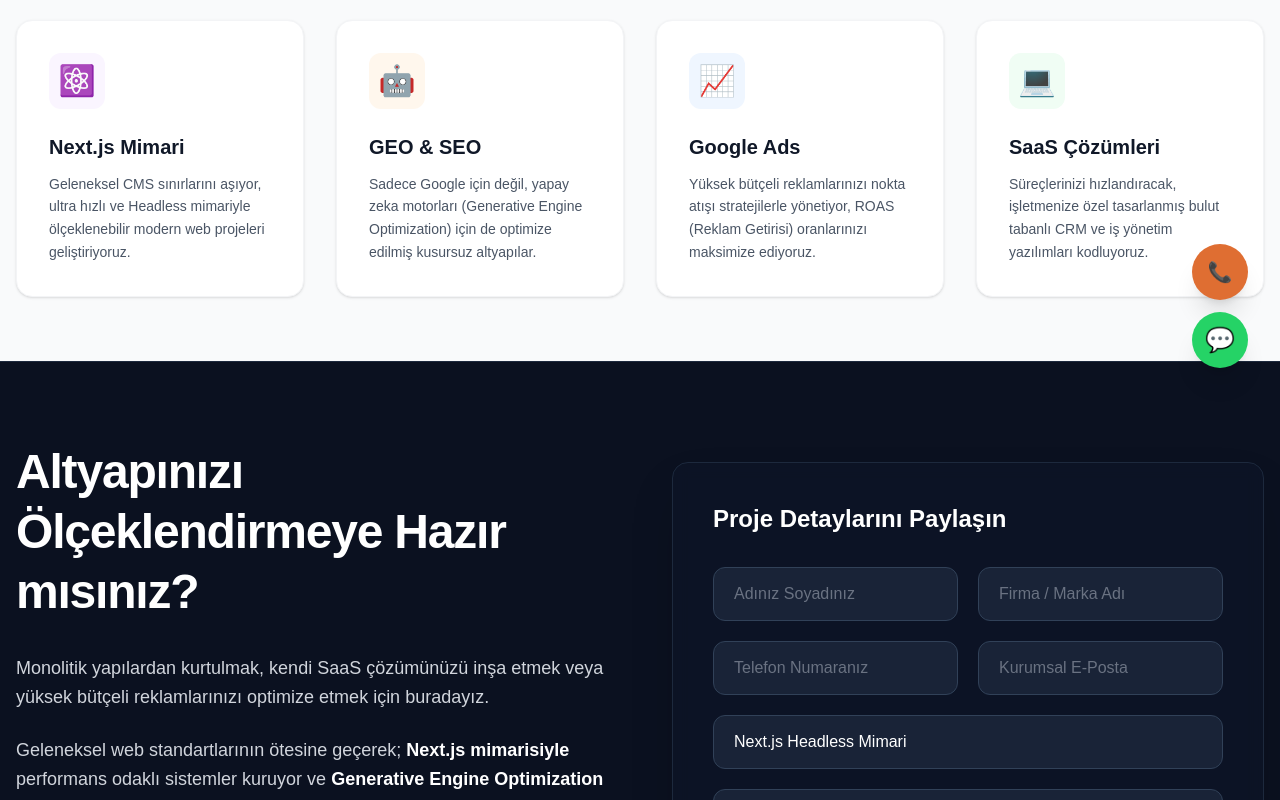
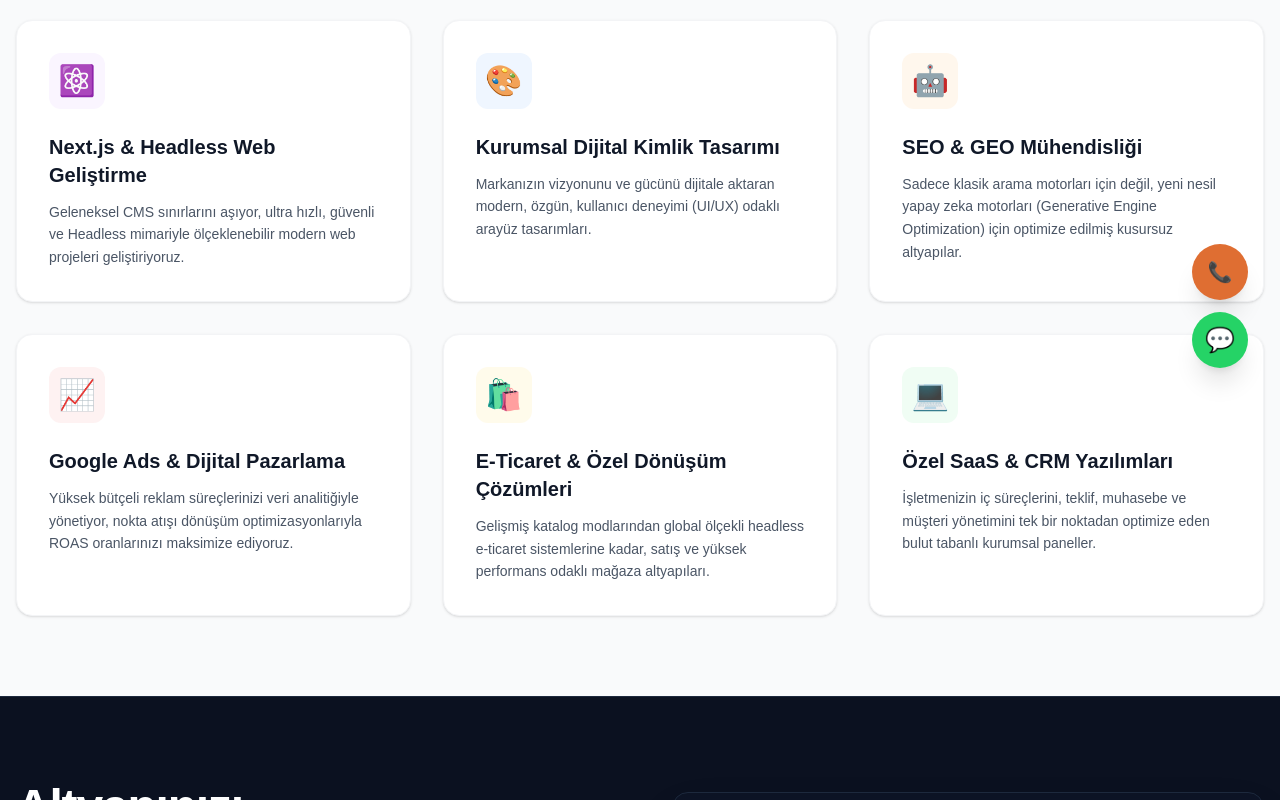
Before and after one commit to elamedya-sudo/webtasarimiyapanfirmalar, a Next.js app: page / in a window 1280 px wide. Shown: the part 400-1200 px from the top of the page. Built offline with nearby package versions, Linux system fonts and the light colour scheme.

Commit message:
6li kurumsal hizmet yapisi ve form senkronizasyonu saglandi

```diff
--- a/app/page.tsx
+++ b/app/page.tsx
@@ -1,7 +1,6 @@
 'use client';
 
 import { useState } from 'react';
-import Link from 'next/link';
 
 export default function HomePage() {
   const [loading, setLoading] = useState(false);
@@ -10,7 +9,7 @@ export default function HomePage() {
     company: '',
     phone: '',
     email: '',
-    service: 'Next.js Headless Mimari',
+    service: 'Next.js & Headless Web Geliştirme',
     message: '',
   });
 
@@ -27,7 +26,14 @@ export default function HomePage() {
 
       if (res.ok) {
         alert('Talebiniz başarıyla alındı. Ekibimiz sizinle iletişime geçecektir.');
-        setFormData({ name: '', company: '', phone: '', email: '', service: 'Next.js Headless Mimari', message: '' });
+        setFormData({
+          name: '',
+          company: '',
+          phone: '',
+          email: '',
+          service: 'Next.js & Headless Web Geliştirme',
+          message: ''
+        });
       } else {
         alert('Bir hata oluştu, lütfen tekrar deneyin.');
       }
@@ -41,8 +47,8 @@ export default function HomePage() {
   return (
     <div className="min-h-screen bg-gray-50">
 
-      {/* 1. KAHRAMAN (HERO) ALANI VE KUTULU HİZMETLER */}
-      <section className="pt-24 pb-16 px-4">
+      {/* 1. KAHRAMAN (HERO) ALANI VE 6'LI HİZMET KUTULARI */}
+      <section className="pt-24 pb-20 px-4">
         <div className="container mx-auto max-w-7xl">
 
           {/* Üst Başlık */}
@@ -55,62 +61,85 @@ export default function HomePage() {
             </p>
           </div>
 
-          {/* Kutulu Alanlar (Hizmet Kartları) */}
-          <div className="grid grid-cols-1 md:grid-cols-2 lg:grid-cols-4 gap-8">
+          {/* Orijinal 6'lı Kutulu Alanlar */}
+          <div className="grid grid-cols-1 md:grid-cols-2 lg:grid-cols-3 gap-8">
+
             {/* Kutu 1 */}
             <div className="bg-white p-8 rounded-2xl shadow-sm hover:shadow-xl transition-all duration-300 border border-gray-100 group">
               <div className="w-14 h-14 bg-purple-50 rounded-xl flex items-center justify-center text-3xl mb-6 group-hover:scale-110 transition-transform">
                 ⚛️
               </div>
-              <h3 className="text-xl font-bold text-gray-900 mb-3">Next.js Mimari</h3>
+              <h3 className="text-xl font-bold text-gray-900 mb-3">Next.js & Headless Web Geliştirme</h3>
               <p className="text-gray-600 text-sm leading-relaxed">
-                Geleneksel CMS sınırlarını aşıyor, ultra hızlı ve Headless mimariyle ölçeklenebilir modern web projeleri geliştiriyoruz.
+                Geleneksel CMS sınırlarını aşıyor, ultra hızlı, güvenli ve Headless mimariyle ölçeklenebilir modern web projeleri geliştiriyoruz.
               </p>
             </div>
 
             {/* Kutu 2 */}
             <div className="bg-white p-8 rounded-2xl shadow-sm hover:shadow-xl transition-all duration-300 border border-gray-100 group">
-              <div className="w-14 h-14 bg-orange-50 rounded-xl flex items-center justify-center text-3xl mb-6 group-hover:scale-110 transition-transform">
-                🤖
+              <div className="w-14 h-14 bg-blue-50 rounded-xl flex items-center justify-center text-3xl mb-6 group-hover:scale-110 transition-transform">
+                🎨
               </div>
-              <h3 className="text-xl font-bold text-gray-900 mb-3">GEO & SEO</h3>
+              <h3 className="text-xl font-bold text-gray-900 mb-3">Kurumsal Dijital Kimlik Tasarımı</h3>
               <p className="text-gray-600 text-sm leading-relaxed">
-                Sadece Google için değil, yapay zeka motorları (Generative Engine Optimization) için de optimize edilmiş kusursuz altyapılar.
+                Markanızın vizyonunu ve gücünü dijitale aktaran modern, özgün, kullanıcı deneyimi (UI/UX) odaklı arayüz tasarımları.
               </p>
             </div>
 
             {/* Kutu 3 */}
             <div className="bg-white p-8 rounded-2xl shadow-sm hover:shadow-xl transition-all duration-300 border border-gray-100 group">
-              <div className="w-14 h-14 bg-blue-50 rounded-xl flex items-center justify-center text-3xl mb-6 group-hover:scale-110 transition-transform">
-                📈
+              <div className="w-14 h-14 bg-orange-50 rounded-xl flex items-center justify-center text-3xl mb-6 group-hover:scale-110 transition-transform">
+                🤖
               </div>
-              <h3 className="text-xl font-bold text-gray-900 mb-3">Google Ads</h3>
+              <h3 className="text-xl font-bold text-gray-900 mb-3">SEO & GEO Mühendisliği</h3>
               <p className="text-gray-600 text-sm leading-relaxed">
-                Yüksek bütçeli reklamlarınızı nokta atışı stratejilerle yönetiyor, ROAS (Reklam Getirisi) oranlarınızı maksimize ediyoruz.
+                Sadece klasik arama motorları için değil, yeni nesil yapay zeka motorları (Generative Engine Optimization) için optimize edilmiş kusursuz altyapılar.
               </p>
             </div>
 
             {/* Kutu 4 */}
             <div className="bg-white p-8 rounded-2xl shadow-sm hover:shadow-xl transition-all duration-300 border border-gray-100 group">
+              <div className="w-14 h-14 bg-red-50 rounded-xl flex items-center justify-center text-3xl mb-6 group-hover:scale-110 transition-transform">
+                📈
+              </div>
+              <h3 className="text-xl font-bold text-gray-900 mb-3">Google Ads & Dijital Pazarlama</h3>
+              <p className="text-gray-600 text-sm leading-relaxed">
+                Yüksek bütçeli reklam süreçlerinizi veri analitiğiyle yönetiyor, nokta atışı dönüşüm optimizasyonlarıyla ROAS oranlarınızı maksimize ediyoruz.
+              </p>
+            </div>
+
+            {/* Kutu 5 */}
+            <div className="bg-white p-8 rounded-2xl shadow-sm hover:shadow-xl transition-all duration-300 border border-gray-100 group">
+              <div className="w-14 h-14 bg-amber-50 rounded-xl flex items-center justify-center text-3xl mb-6 group-hover:scale-110 transition-transform">
+                🛍️
+              </div>
+              <h3 className="text-xl font-bold text-gray-900 mb-3">E-Ticaret & Özel Dönüşüm Çözümleri</h3>
+              <p className="text-gray-600 text-sm leading-relaxed">
+                Gelişmiş katalog modlarından global ölçekli headless e-ticaret sistemlerine kadar, satış ve yüksek performans odaklı mağaza altyapıları.
+              </p>
+            </div>
+
+            {/* Kutu 6 */}
+            <div className="bg-white p-8 rounded-2xl shadow-sm hover:shadow-xl transition-all duration-300 border border-gray-100 group">
               <div className="w-14 h-14 bg-green-50 rounded-xl flex items-center justify-center text-3xl mb-6 group-hover:scale-110 transition-transform">
                 💻
               </div>
-              <h3 className="text-xl font-bold text-gray-900 mb-3">SaaS Çözümleri</h3>
+              <h3 className="text-xl font-bold text-gray-900 mb-3">Özel SaaS & CRM Yazılımları</h3>
               <p className="text-gray-600 text-sm leading-relaxed">
-                Süreçlerinizi hızlandıracak, işletmenize özel tasarlanmış bulut tabanlı CRM ve iş yönetim yazılımları kodluyoruz.
+                İşletmenizin iç süreçlerini, teklif, muhasebe ve müşteri yönetimini tek bir noktadan optimize eden bulut tabanlı kurumsal paneller.
               </p>
             </div>
+
           </div>
-
         </div>
       </section>
 
-      {/* 2. KOYU RENKLİ FORM VE VİZYON ALANI */}
+      {/* 2. KOYU RENKLİ FORM VE DENGELENMİŞ VİZYON ALANI */}
       <section className="bg-[#0b1120] py-20 border-t border-slate-800">
         <div className="container mx-auto px-4 max-w-7xl">
           <div className="grid grid-cols-1 lg:grid-cols-2 gap-16 items-center">
 
-            {/* Sol Taraf: Vizyon Metni (Adresler Çıkarıldı, Sadeleştirildi) */}
+            {/* Sol Taraf: Dengelenmiş Vizyon Metni */}
             <div className="space-y-8 text-white">
               <h2 className="text-4xl lg:text-5xl font-bold leading-tight tracking-tight">
                 Altyapınızı Ölçeklendirmeye Hazır mısınız?
@@ -123,15 +152,15 @@ export default function HomePage() {
                 <p>
                   Geleneksel web standartlarının ötesine geçerek; <strong className="text-white">Next.js mimarisiyle</strong> performans odaklı sistemler kuruyor ve <strong className="text-white">Generative Engine Optimization (GEO)</strong> stratejileriyle dijital vitrininizi geleceğe hazırlıyoruz.
                 </p>
-                <ul className="space-y-4 pt-4">
+                <ul className="space-y-4 pt-4 text-base">
                   <li className="flex items-center gap-3">
-                    <span className="text-[#df6e32]">✓</span> Yüksek Performanslı Headless Sistemler
+                    <span className="text-[#df6e32]">✓</span> Ultra Hızlı ve Performans Odaklı Headless Mimariler
                   </li>
                   <li className="flex items-center gap-3">
-                    <span className="text-[#df6e32]">✓</span> Veriye Dayalı Dijital Pazarlama (ROAS Odaklı)
+                    <span className="text-[#df6e32]">✓</span> Yapay Zeka Arama Motorlarına (GEO) Tam Uyum
                   </li>
                   <li className="flex items-center gap-3">
-                    <span className="text-[#df6e32]">✓</span> Kesintisiz Müşteri İletişimi ve CRM Entegrasyonu
+                    <span className="text-[#df6e32]">✓</span> Süreçlerinizi Otomatikleştiren Özel Bulut Yazılımlar
                   </li>
                 </ul>
                 <p className="pt-4 text-sm text-gray-400 italic">
@@ -140,7 +169,7 @@ export default function HomePage() {
               </div>
             </div>
 
-            {/* Sağ Taraf: Form Kartı */}
+            {/* Sağ Taraf: Yenilenmiş Form Kartı */}
             <div className="bg-slate-900/50 backdrop-blur-sm border border-slate-800 p-8 lg:p-10 rounded-2xl shadow-2xl">
               <h3 className="text-2xl font-bold text-white mb-8">Proje Detaylarını Paylaşın</h3>
 
@@ -171,14 +200,17 @@ export default function HomePage() {
                   />
                 </div>
 
+                {/* 6 Hizmetin Tamamını Barındıran Senkronize Select */}
                 <select
-                  className="w-full bg-slate-800/80 border border-slate-700 text-white px-5 py-3.5 rounded-xl focus:outline-none focus:border-[#df6e32] focus:ring-1 focus:ring-[#df6e32] transition-all appearance-none"
+                  className="w-full bg-slate-800/80 border border-slate-700 text-white px-5 py-3.5 rounded-xl focus:outline-none focus:border-[#df6e32] focus:ring-1 focus:ring-[#df6e32] transition-all appearance-none text-sm"
                   value={formData.service} onChange={(e) => setFormData({...formData, service: e.target.value})}
                 >
-                  <option value="Next.js Headless Mimari">Next.js Headless Mimari</option>
-                  <option value="SaaS & Özel CRM Geliştirme">SaaS & Özel CRM Geliştirme</option>
-                  <option value="GEO & Arama Motoru Optimizasyonu">GEO & Arama Motoru Optimizasyonu</option>
+                  <option value="Next.js & Headless Web Geliştirme">Next.js & Headless Web Geliştirme</option>
+                  <option value="Kurumsal Dijital Kimlik Tasarımı">Kurumsal Dijital Kimlik Tasarımı</option>
+                  <option value="SEO & GEO Mühendisliği">SEO & GEO Mühendisliği</option>
                   <option value="Google Ads & Dijital Pazarlama">Google Ads & Dijital Pazarlama</option>
+                  <option value="E-Ticaret & Özel Dönüşüm Çözümleri">E-Ticaret & Özel Dönüşüm Çözümleri</option>
+                  <option value="Özel SaaS & CRM Yazılımları">Özel SaaS & CRM Yazılımları</option>
                 </select>
 
                 <textarea
```
